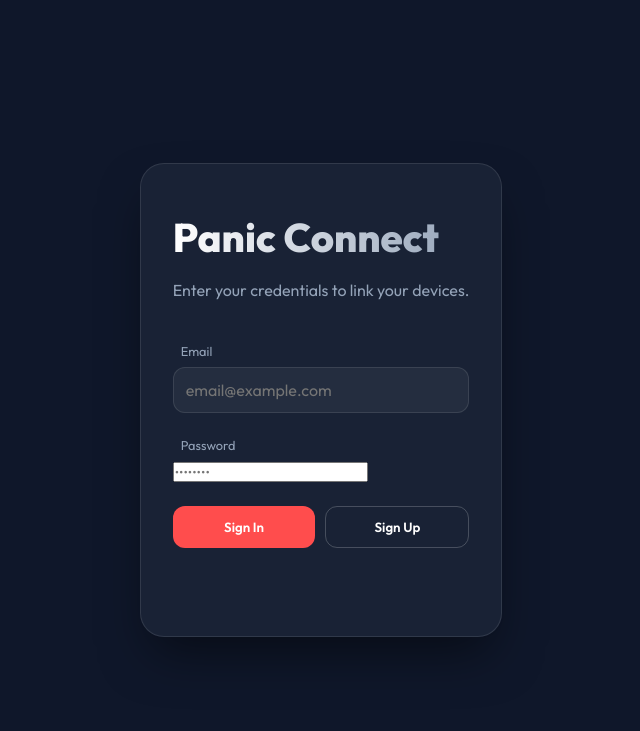
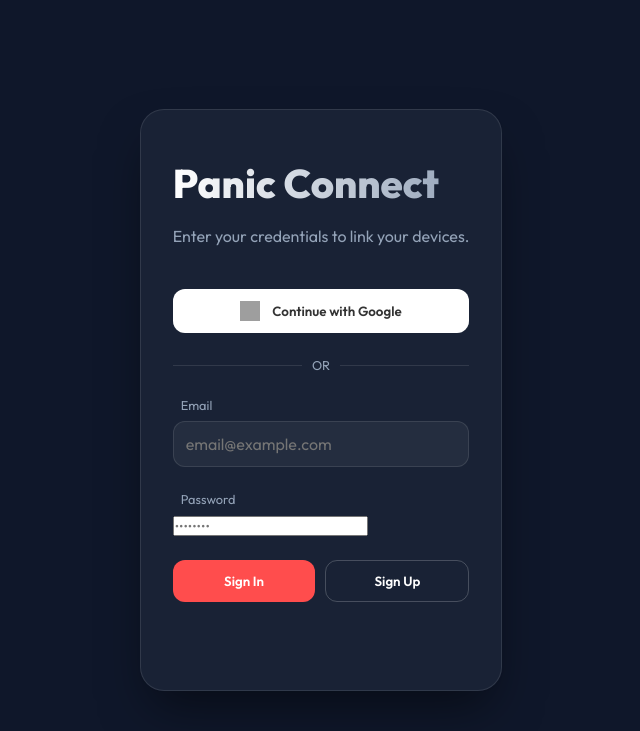
Before and after one commit to laancein-ui/remote-panic-connect, a Flask app: page / in a window 1280 px wide. Shown: the top 731 px of the page, without its empty margins (319-959 px from the left). Run offline with Flask 3, Linux system fonts and the light colour scheme; some libraries are stand-ins or nearby versions; grey boxes are pictures that could not be loaded.

Commit message:
Restore Google login and keep Email/Password fallback

```diff
--- a/templates/index.html
+++ b/templates/index.html
@@ -15,6 +15,11 @@
             <h1>Panic Connect</h1>
             <p>Enter your credentials to link your devices.</p>
             <div id="auth-container">
+                <button id="googleLogin" class="google-btn">
+                    <img src="https://www.gstatic.com/firebasejs/ui/2.0.0/images/auth/google.svg" alt="Google">
+                    Continue with Google
+                </button>
+                <div class="divider"><span>OR</span></div>
                 <div class="input-group">
                     <label>Email</label>
                     <input type="email" id="email" placeholder="email@example.com">
@@ -121,6 +126,16 @@
         }
 
         // Auth Listeners
+        document.getElementById('googleLogin').addEventListener('click', async () => {
+            const { error } = await supabase.auth.signInWithOAuth({
+                provider: 'google',
+                options: {
+                    redirectTo: window.location.origin
+                }
+            });
+            if (error) authStatus.innerText = "Google Error: " + error.message;
+        });
+
         document.getElementById('signInBtn').addEventListener('click', async () => {
             const email = document.getElementById('email').value;
             const password = document.getElementById('password').value;
```
Also changed, not shown: templates/receiver.html (+14 -0 lines).
